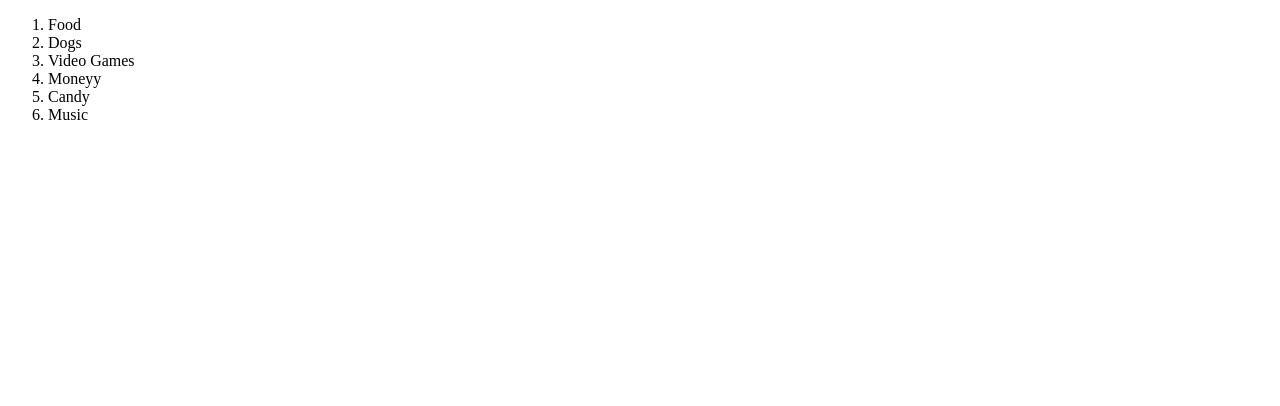
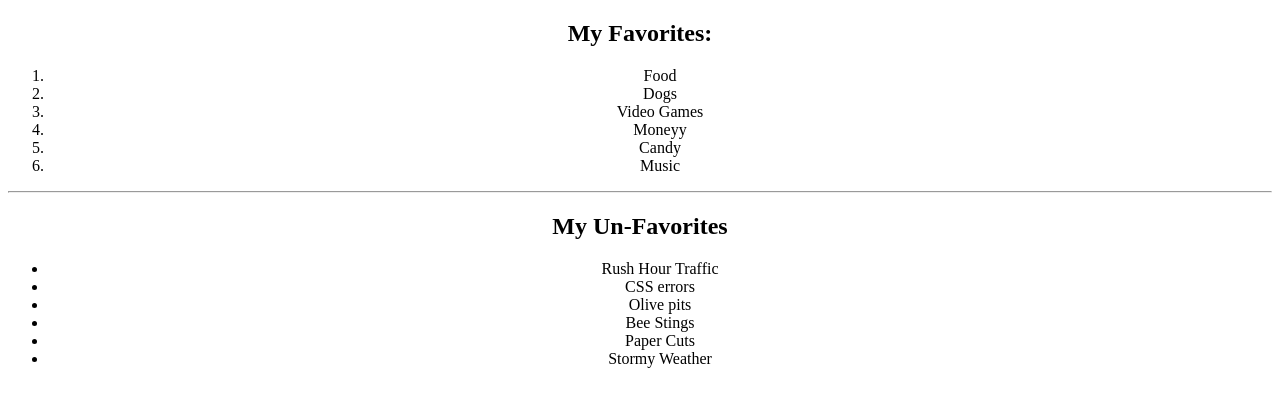
Before and after one commit to TristinNguyen/my-fav-things, a plain HTML site: page index.html in a window 1280 px wide. Drawn offline with Linux system fonts and the light colour scheme.

Commit message:
added dislikes

```diff
--- a/index.html
+++ b/index.html
@@ -7,8 +7,8 @@
     <title>My Favorite Things</title>
 </head>
 <body>
-
-
+    <center>
+    <h2>My Favorites:</h2>
     <ol>
         <li>Food</li>
         <li>Dogs</li>
@@ -17,5 +17,18 @@
         <li>Candy</li>
         <li>Music</li>
     </ol>
+
+    <hr>
+
+    <h2>My Un-Favorites</h2>
+    <ul>
+        <li>Rush Hour Traffic</li>
+        <li>CSS errors</li>
+        <li>Olive pits</li>
+        <li>Bee Stings</li>
+        <li>Paper Cuts</li>
+        <li>Stormy Weather</li>
+    </ul>
+    </center>
 </body>
 </html>
```
